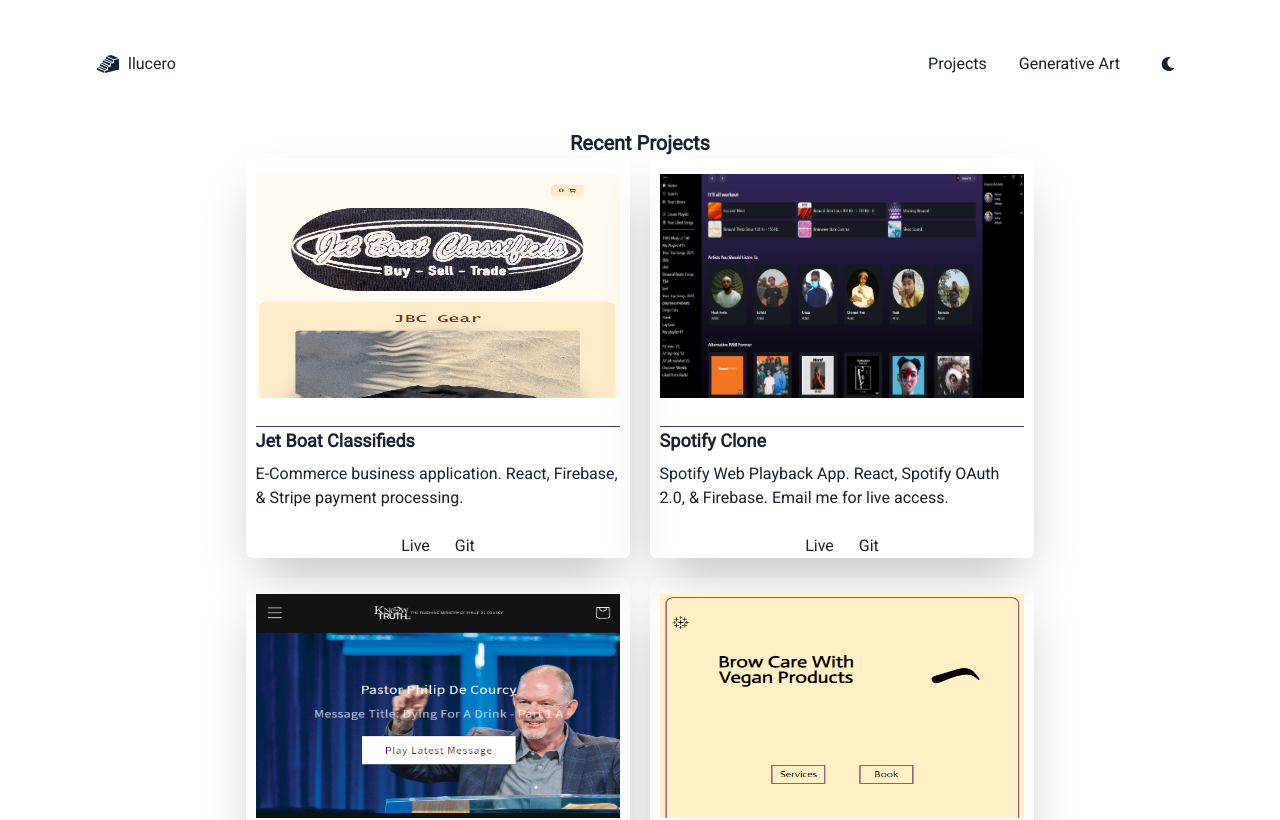
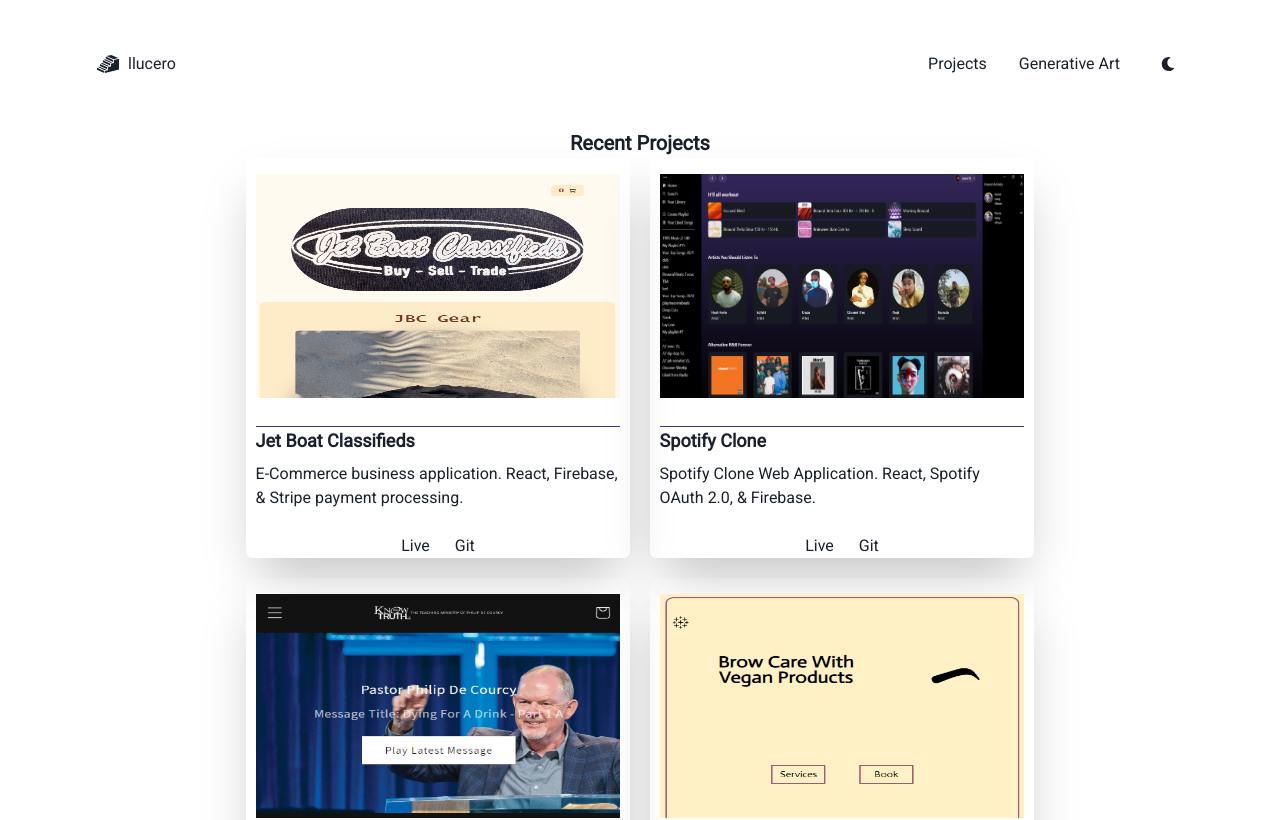
Before and after one commit to clucero36/personal-website, a React (Create React App) app: page /projects in a window 1280 px wide. Shown: the top 820 px of the page. Built offline with nearby package versions, Linux system fonts and the light colour scheme.

Commit message:
Spotify Project Update

```diff
--- a/src/data.js
+++ b/src/data.js
@@ -9,7 +9,7 @@
   },
   {
     name: 'Spotify Clone',
-    description: 'Spotify Web Playback App. React, Spotify OAuth 2.0, & Firebase. Email me for live access.',
+    description: 'Spotify Clone Web Application. React, Spotify OAuth 2.0, & Firebase.',
     src: 'spot1stPage.png',
     link: 'https://spotifyditto.netlify.app',
     git: 'https://github.com/clucero36/spotify-clone.git',
```
